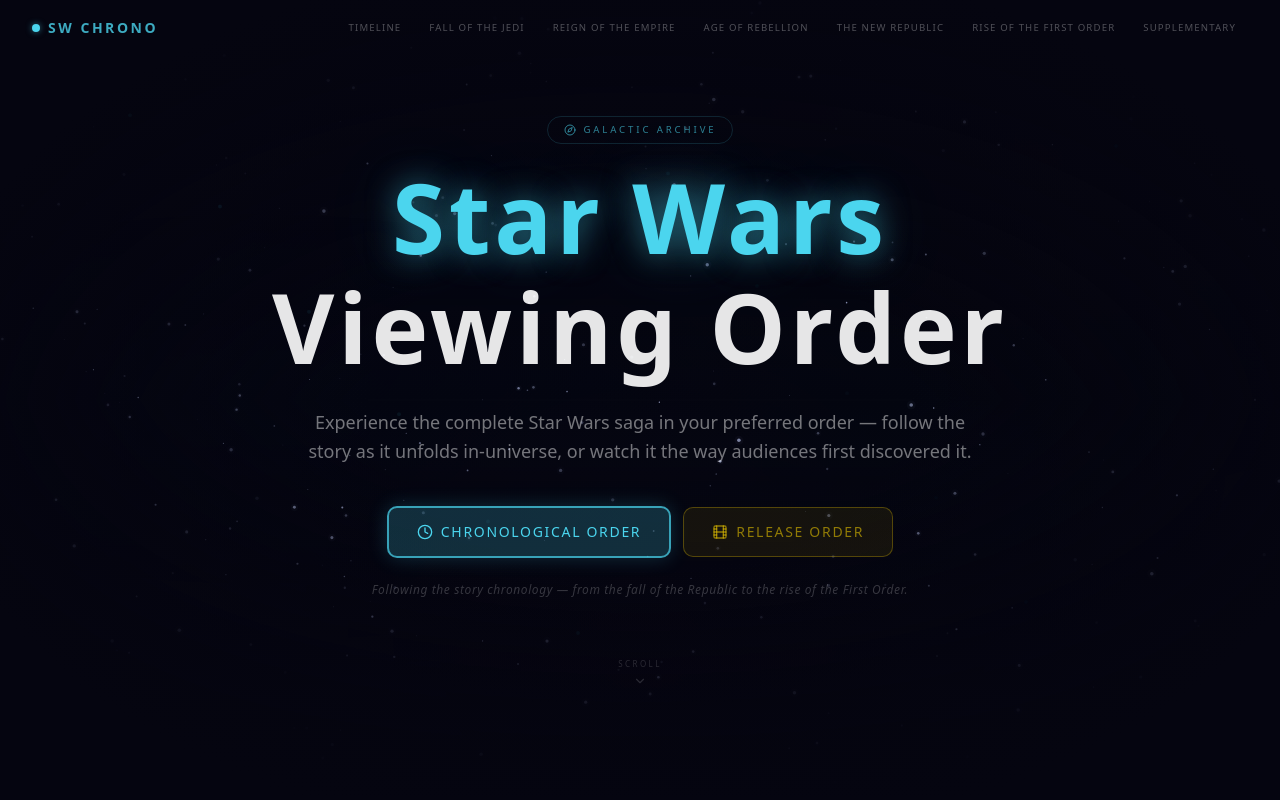
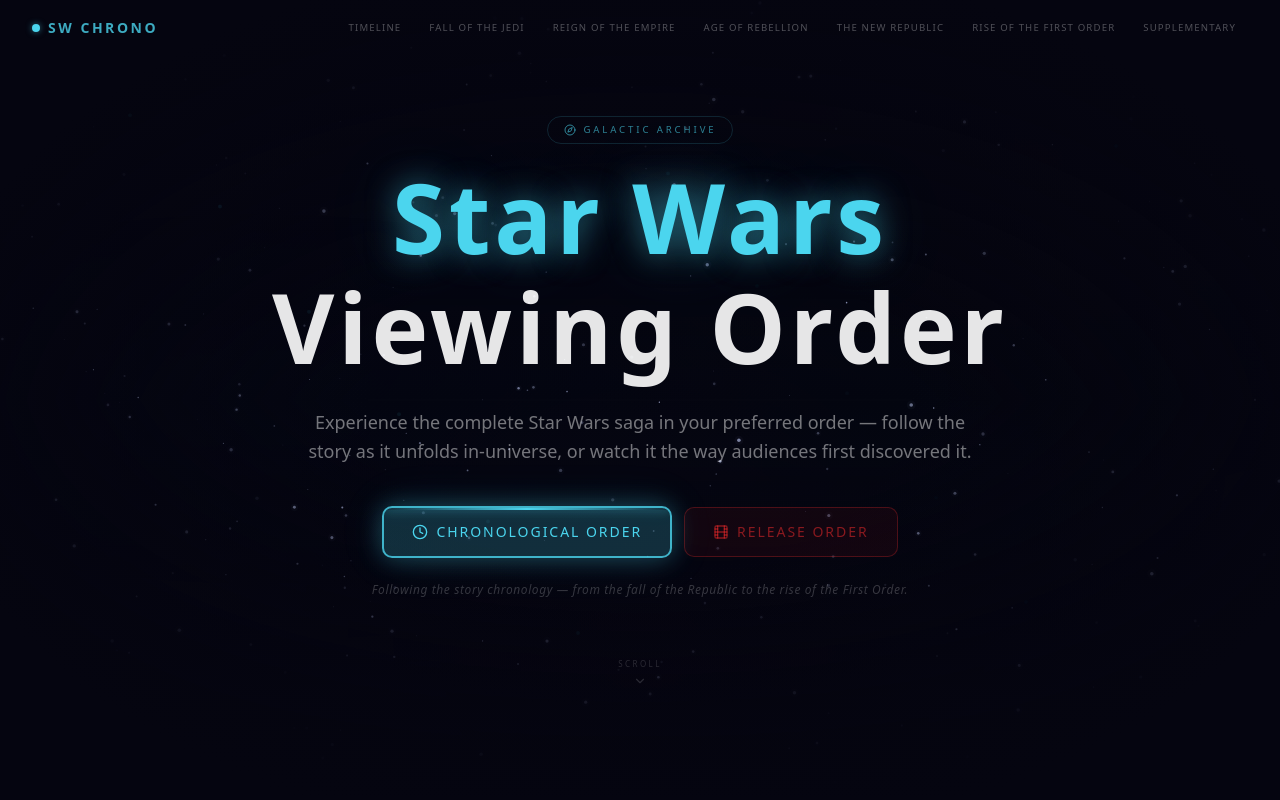
Before and after one commit to navid1256/Star-Wars, a Next.js app: page / in a window 1280 px wide. Both pictures are taken after a click on the button "SKIP". Shown: the top 800 px of the page. Built offline with nearby package versions, Linux system fonts and the light colour scheme.

Commit message:
b6866b61-a7a6-4b1c-83b9-6c9868256be6

```diff
--- a/src/components/sw/Hero.tsx
+++ b/src/components/sw/Hero.tsx
@@ -104,32 +104,40 @@
           transition={{ type: 'spring', stiffness: 180, damping: 22, delay: 0.7 }}
           className="flex flex-col sm:flex-row items-center justify-center gap-3 mb-6"
         >
-          {/* Chronological Order (Story Timeline) */}
+          {/* Chronological Order (Story Timeline) — Blue / Jedi */}
           <button
             onClick={() => handleSortChange('chronological')}
-            className={`glow-btn group px-7 py-3.5 text-sm tracking-[0.12em] uppercase rounded-lg transition-all duration-300 ${
+            className={`glow-btn group relative px-7 py-3.5 text-sm tracking-[0.14em] uppercase rounded-lg transition-all duration-300 overflow-hidden ${
               sortMode === 'chronological'
-                ? 'bg-[#4BD5EE]/20 border-2 border-[#4BD5EE]/70 text-[#4BD5EE] shadow-[0_0_20px_rgba(75,213,238,0.2)]'
-                : 'bg-[#4BD5EE]/8 border border-[#4BD5EE]/30 text-[#4BD5EE]/60 hover:bg-[#4BD5EE]/15 hover:border-[#4BD5EE]/50 hover:text-[#4BD5EE]/80'
+                ? 'bg-[#4BD5EE]/20 border-2 border-[#4BD5EE]/80 text-[#4BD5EE] shadow-[0_0_24px_rgba(75,213,238,0.3),0_0_48px_rgba(75,213,238,0.1)]'
+                : 'bg-[#4BD5EE]/6 border border-[#4BD5EE]/25 text-[#4BD5EE]/50 hover:bg-[#4BD5EE]/12 hover:border-[#4BD5EE]/45 hover:text-[#4BD5EE]/75'
             }`}
-            style={{ '--btn-glow': 'rgba(75,213,238,0.3)' } as React.CSSProperties}
+            style={{ '--btn-glow': 'rgba(75,213,238,0.4)' } as React.CSSProperties}
             aria-label="Sort by chronological story order"
           >
+            {/* Lightsaber glow line at top */}
+            {sortMode === 'chronological' && (
+              <span className="absolute top-0 left-0 right-0 h-[2px] rounded-t-lg" style={{ background: 'linear-gradient(90deg, transparent, #4BD5EE, transparent)', boxShadow: '0 0 8px rgba(75,213,238,0.6), 0 0 16px rgba(75,213,238,0.3)' }} />
+            )}
             <Clock className="w-4 h-4 inline mr-2 -mt-0.5 group-hover:scale-110 transition-transform" />
             Chronological Order
           </button>
 
-          {/* Release Order */}
+          {/* Release Order — Red / Sith */}
           <button
             onClick={() => handleSortChange('release')}
-            className={`glow-btn group px-7 py-3.5 text-sm tracking-[0.12em] uppercase rounded-lg transition-all duration-300 ${
+            className={`glow-btn group relative px-7 py-3.5 text-sm tracking-[0.14em] uppercase rounded-lg transition-all duration-300 overflow-hidden ${
               sortMode === 'release'
-                ? 'bg-[#E5C100]/20 border-2 border-[#E5C100]/70 text-[#E5C100] shadow-[0_0_20px_rgba(229,193,0,0.2)]'
-                : 'bg-[#E5C100]/8 border border-[#E5C100]/30 text-[#E5C100]/60 hover:bg-[#E5C100]/15 hover:border-[#E5C100]/50 hover:text-[#E5C100]/80'
+                ? 'bg-[#FF2D2D]/20 border-2 border-[#FF2D2D]/80 text-[#FF2D2D] shadow-[0_0_24px_rgba(255,45,45,0.3),0_0_48px_rgba(255,45,45,0.1)]'
+                : 'bg-[#FF2D2D]/6 border border-[#FF2D2D]/25 text-[#FF2D2D]/50 hover:bg-[#FF2D2D]/12 hover:border-[#FF2D2D]/45 hover:text-[#FF2D2D]/75'
             }`}
-            style={{ '--btn-glow': 'rgba(229,193,0,0.3)' } as React.CSSProperties}
+            style={{ '--btn-glow': 'rgba(255,45,45,0.4)' } as React.CSSProperties}
             aria-label="Sort by theatrical release order"
           >
+            {/* Lightsaber glow line at top */}
+            {sortMode === 'release' && (
+              <span className="absolute top-0 left-0 right-0 h-[2px] rounded-t-lg" style={{ background: 'linear-gradient(90deg, transparent, #FF2D2D, transparent)', boxShadow: '0 0 8px rgba(255,45,45,0.6), 0 0 16px rgba(255,45,45,0.3)' }} />
+            )}
             <Film className="w-4 h-4 inline mr-2 -mt-0.5 group-hover:scale-110 transition-transform" />
             Release Order
           </button>
--- a/src/components/sw/TimelineCard.tsx
+++ b/src/components/sw/TimelineCard.tsx
@@ -272,12 +272,6 @@
           sizes={`${posterWidth || 120}px`}
         />
         <div
-          className="absolute top-2 left-2 z-[2] text-[0.6rem] font-bold tracking-[0.12em] px-2 py-0.5 rounded-md"
-          style={{ backgroundColor: `${cfg.color}CC`, color: '#050510' }}
-        >
-          #{item.chronNumber}
-        </div>
-        <div
           className="absolute bottom-0 left-0 right-0 h-1/3 z-[1] pointer-events-none rounded-b-lg"
           style={{ background: 'linear-gradient(to top, rgba(0,0,0,0.6), transparent)' }}
         />
@@ -323,12 +317,7 @@
           className="object-cover"
           sizes="70px"
         />
-        <div
-          className="absolute top-1 left-1 z-[2] text-[0.45rem] font-bold tracking-[0.1em] px-1 py-0.5 rounded"
-          style={{ backgroundColor: `${cfg.color}CC`, color: '#050510' }}
-        >
-          #{item.chronNumber}
-        </div>
+
       </div>
     </motion.div>
   );
```
